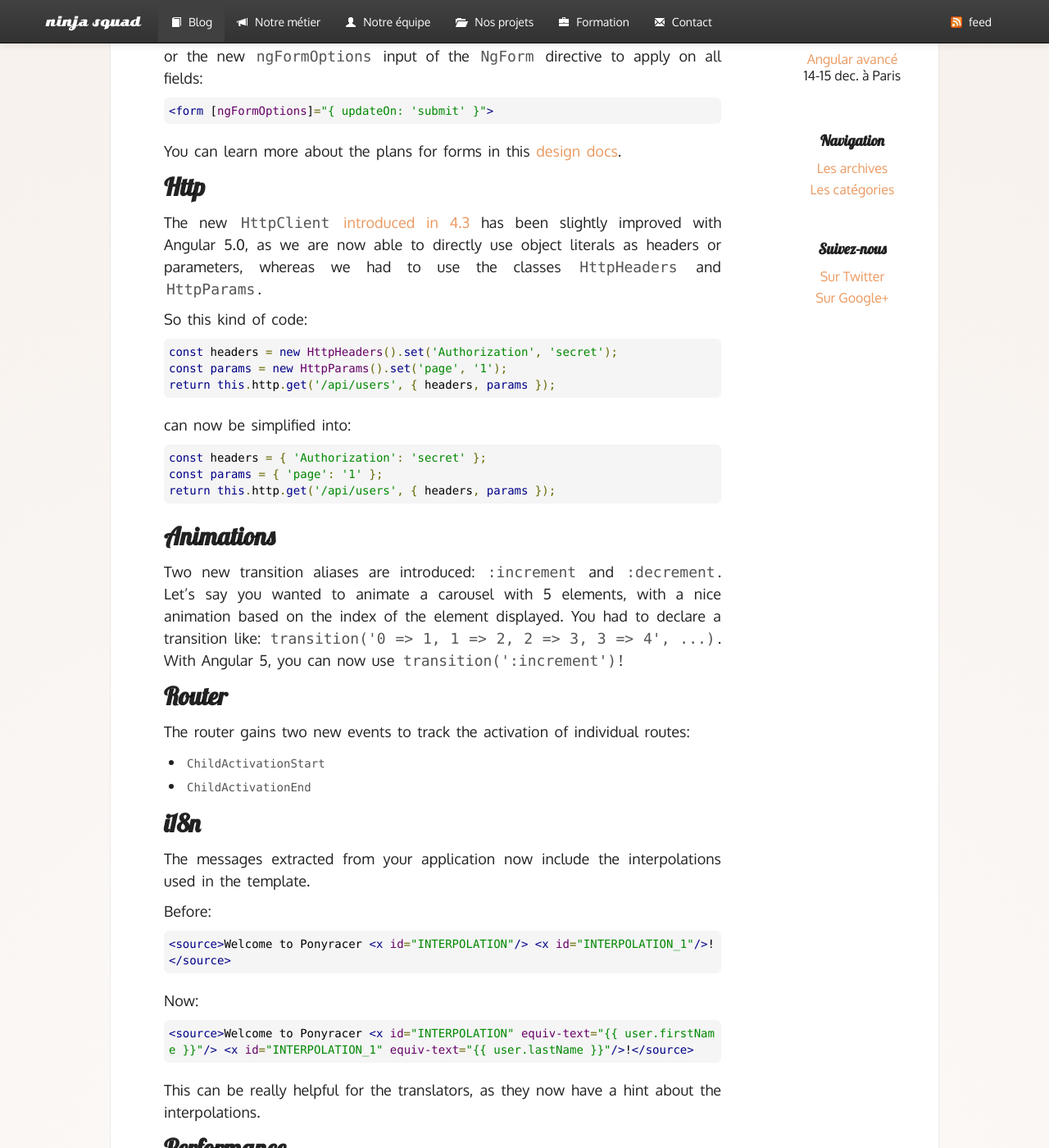
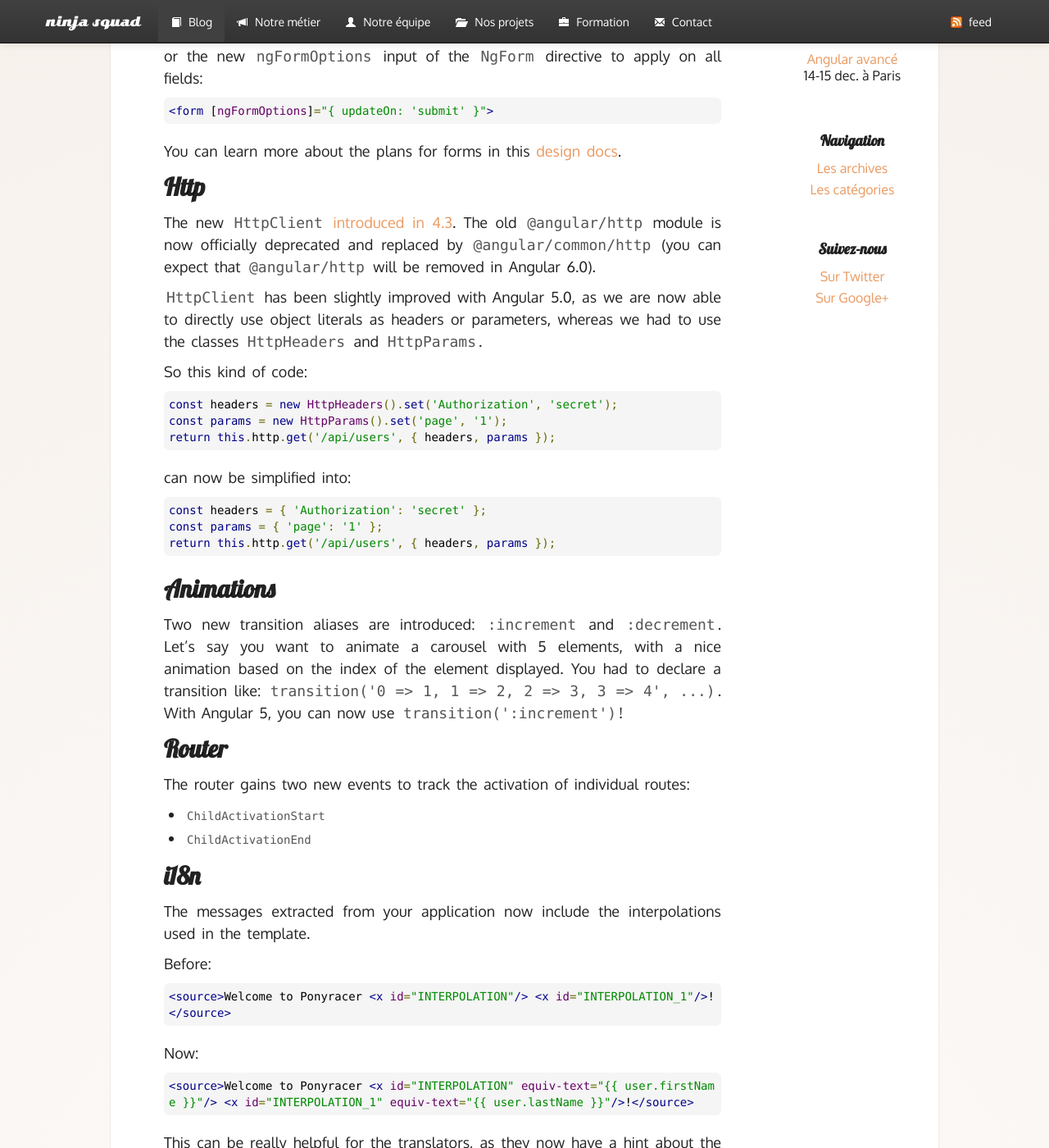
Before and after one commit to Ninja-Squad/ninja-squad.github.com, a Jekyll site: the page built from _posts/2017-08-17-what-is-new-angular-5.md, in a window 1280 px wide and 1400 px high, scrolled down 1462 px. Shown: the whole window at 82% size. Built offline with Jekyll 4.4.1, drawn with Linux system fonts in a browser that asks for light colours; comment, search, counter and statistics services are not loaded; some of the changed text lies outside the part shown.

Commit message:
fix: ng5 feedback and additions

```diff
--- a/_posts/2017-08-17-what-is-new-angular-5.md
+++ b/_posts/2017-08-17-what-is-new-angular-5.md
@@ -62,8 +62,11 @@
 
 ## Http
 
-The new `HttpClient` [introduced in 4.3](http://blog.ninja-squad.com/2017/07/17/http-client-module/)
-has been slightly improved with Angular 5.0, as we are now able to directly use object literals
+The new `HttpClient` [introduced in 4.3](/2017/07/17/http-client-module/).
+The old `@angular/http` module is now officially deprecated and replaced by `@angular/common/http`
+(you can expect that `@angular/http` will be removed in Angular&nbsp;6.0).
+
+`HttpClient` has been slightly improved with Angular&nbsp;5.0, as we are now able to directly use object literals
 as headers or parameters, whereas we had to use the classes `HttpHeaders` and `HttpParams`.
 
 So this kind of code:
@@ -81,10 +84,10 @@
 ## Animations
 
 Two new transition aliases are introduced: `:increment` and `:decrement`.
-Let's say you wanted to animate a carousel with 5 elements,
+Let's say you want to animate a carousel with 5 elements,
 with a nice animation based on the index of the element displayed.
 You had to declare a transition like: `transition('0 => 1, 1 => 2, 2 => 3, 3 => 4', ...)`.
-With Angular 5, you can now use `transition(':increment')`!
+With Angular&nbsp;5, you can now use `transition(':increment')`!
 
 ## Router
 
@@ -137,9 +140,14 @@
     export class HomeComponent implements OnInit, OnDestroy {
 
 If you really want a whitespace to be kept,
-you can use a special entity called `&ngsp`.
-It looks like `&nbsp` with a typo, but it is not:
+you can use a special entity called `&ngsp;`.
+It looks like `&nbsp;` with a typo, but it is not:
 it is a special character that the Angular compiler will transform in a whitespace.
+Note that it will only keep one whitespace, even if add several ones, like `&ngsp;&ngsp;`.
+If you really want to preserve the whitespaces in a fragment of a template,
+you can use `ngPreserveWhitespaces`:
+
+   <div ngPreserveWhitespaces>hello     there</div>
 
 ## Pipes, i18n and breaking changes
 
```
Also changed, not shown: other parts of _posts/2017-08-17-what-is-new-angular-5.md (+3 -3 lines).
